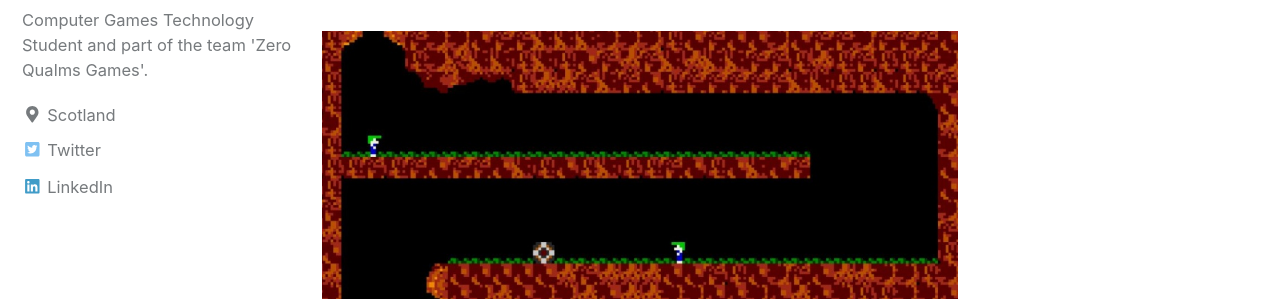
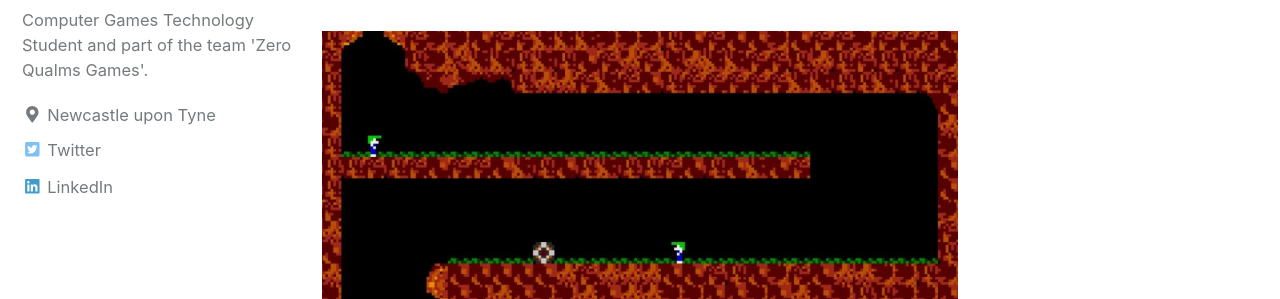
Before and after one commit to LeSmurk/CraigieDev, a Jekyll site: the page built from _pages/lemmings.md, in a window 1280 px wide. Shown: the part 292-591 px from the top of the page. Built offline with Jekyll 4.4.1, drawn with Linux system fonts in a browser that asks for light colours; nearby versions of some CDN libraries.

Commit message:
Update _config.yml

```diff
--- a/_config.yml
+++ b/_config.yml
@@ -100,7 +100,7 @@ author:
   name             : "Mark Craigie"
   avatar           : "assets/maface.jpg" # path of avatar image, e.g. "/assets/images/bio-photo.jpg"
   bio              : "Computer Games Technology Student and part of the team 'Zero Qualms Games'."
-  location         : "Scotland"
+  location         : "Newcastle upon Tyne"
   email            :
   uri              :
   home             : # null (default), "absolute or relative url to link to author home"
```
